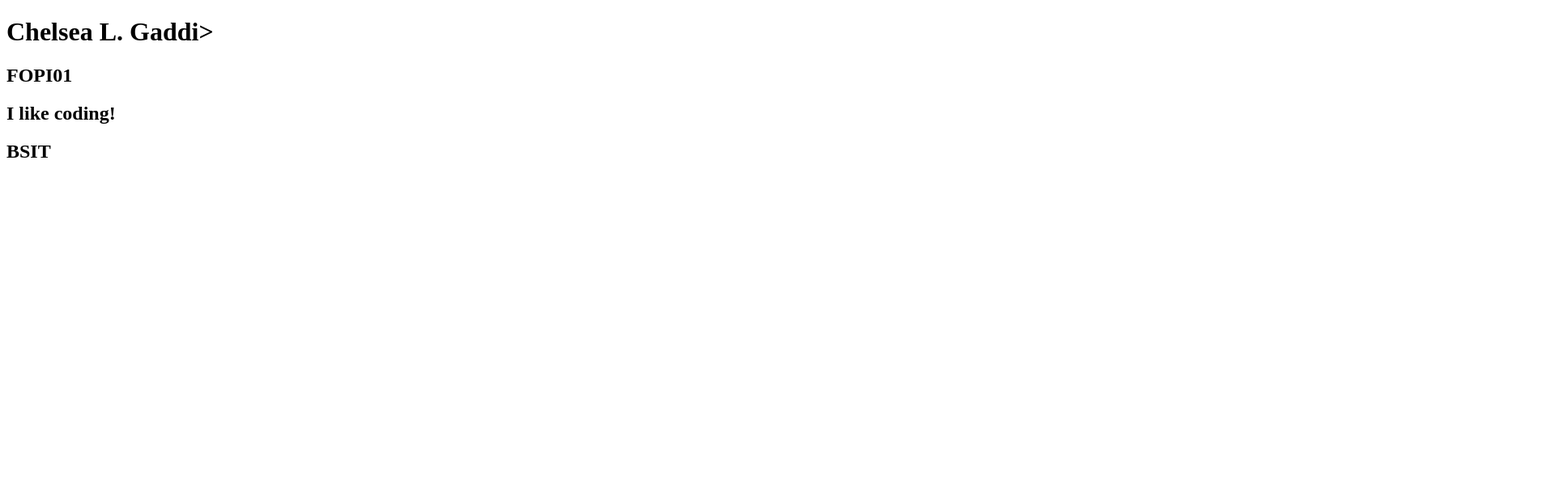
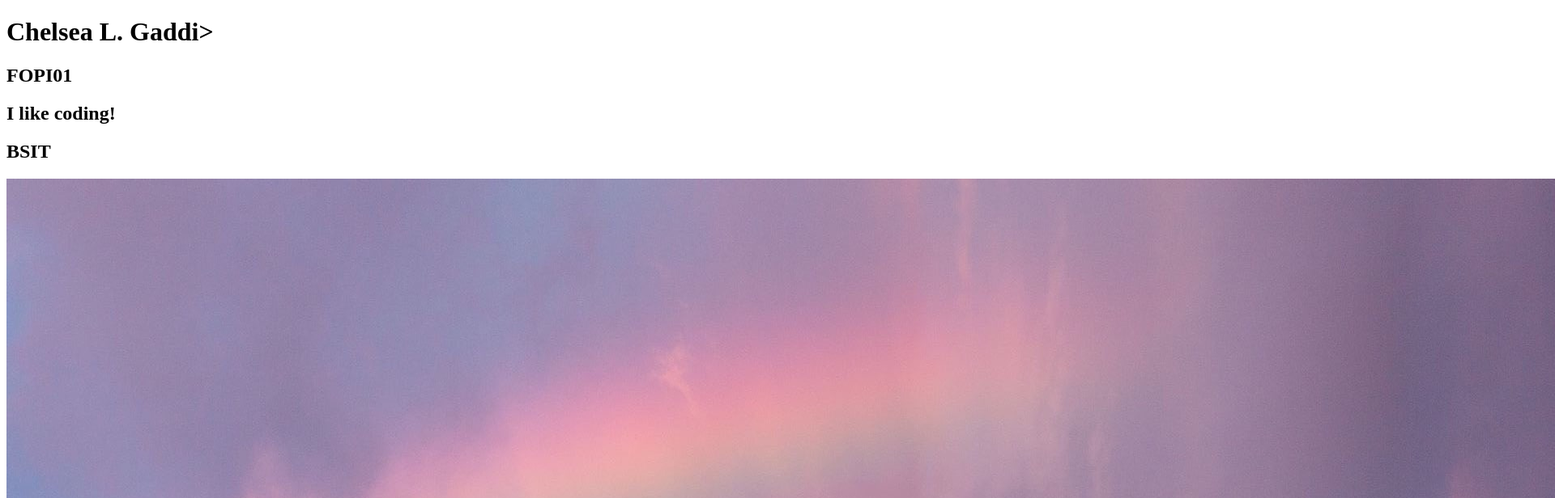
Before and after one commit to hirayase/Gaddi-IT128L, a plain HTML site: page index.html in a window 1280 px wide. Shown: the top 616 px of the page at 81% size, 1920 px wide, since content can reach past the window. Drawn offline with Linux system fonts and the light colour scheme.

Commit message:
changes added to branch

```diff
--- a/index.html
+++ b/index.html
@@ -7,5 +7,7 @@
 <h2>I like coding!</h2>
 <h2>BSIT</h2>
 
+<img src="pink.jpg" alt="pink sky">
+
 </body>
 </html>
```
Also changed, not shown: pink.jpg (added).
